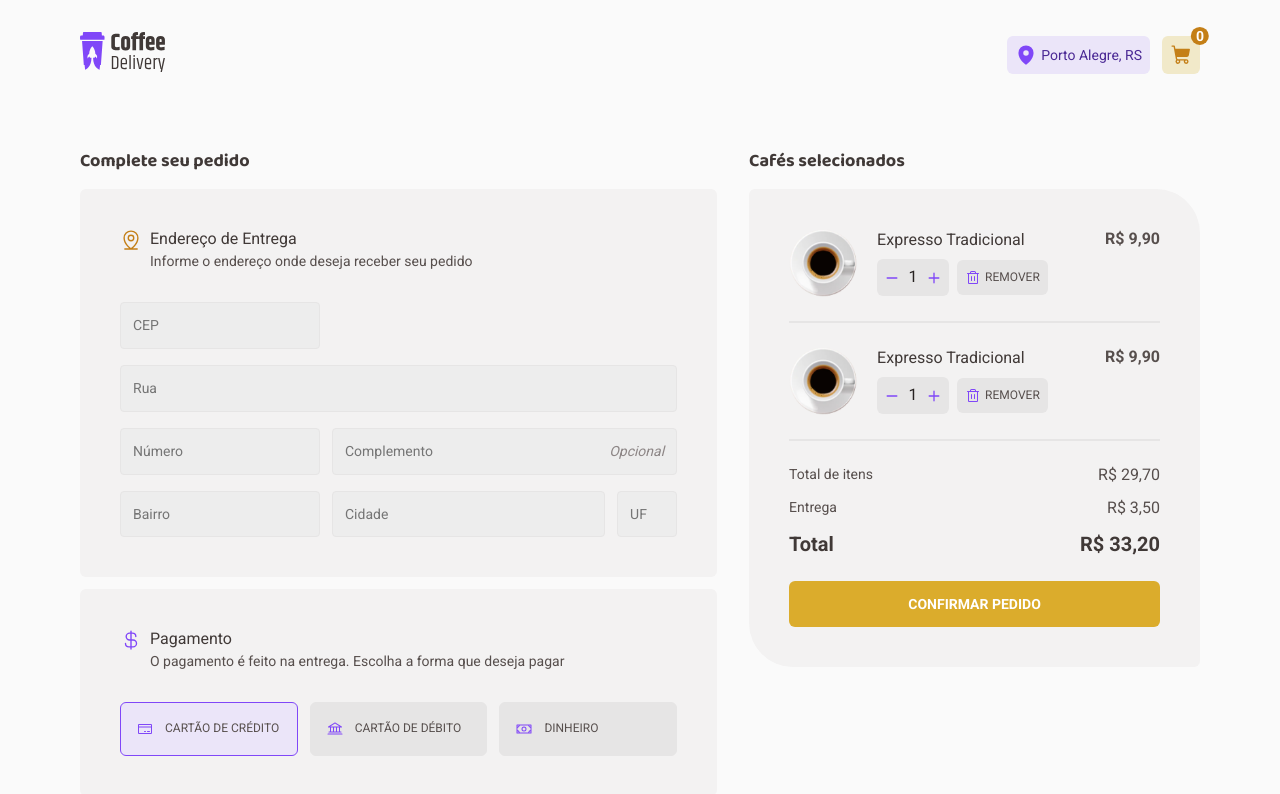
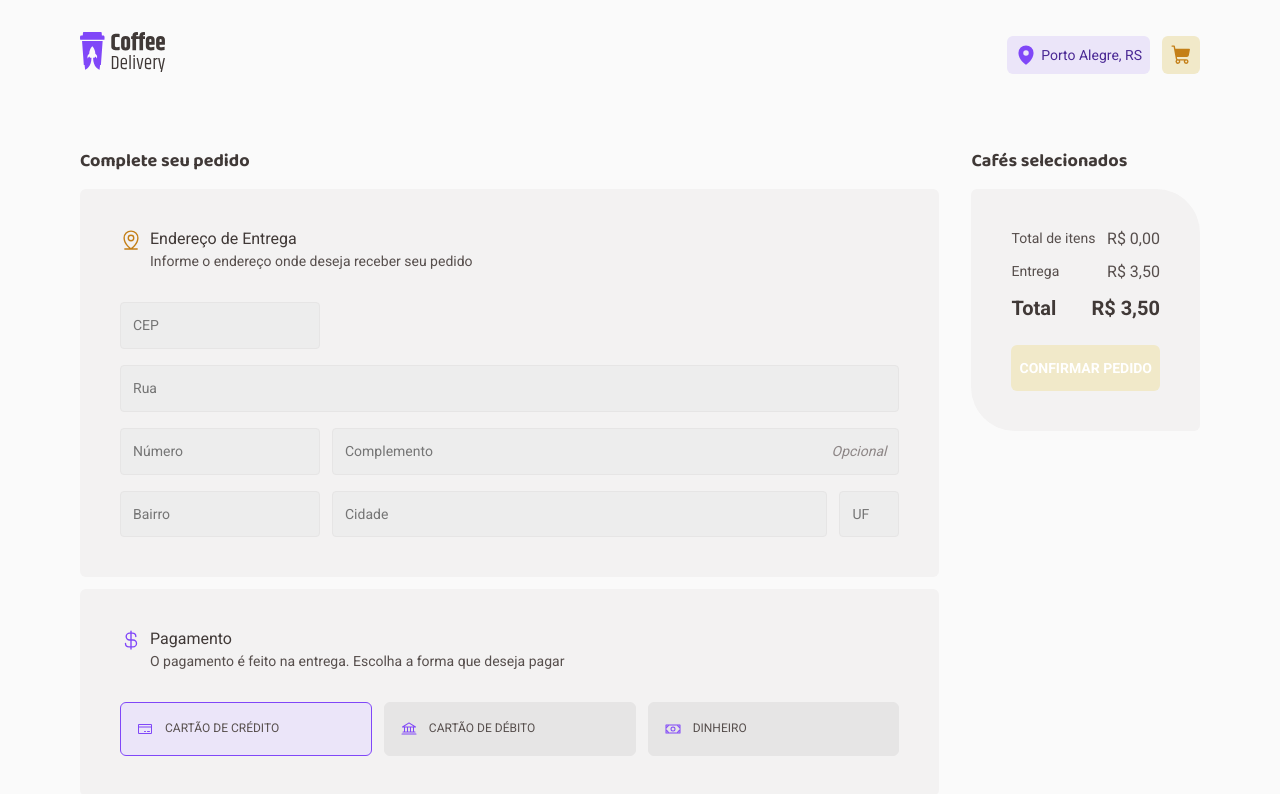
Before and after one commit to GeovaniJose/rocketseat-reactjs-2024-challenge-coffee-delivery, a React (Vite) app: page /checkout in a window 1280 px wide. Shown: the top 794 px of the page. Built offline with nearby package versions, Linux system fonts and the light colour scheme.

Commit message:
feat: implement cart reducer and actions

```diff
--- a/package.json
+++ b/package.json
@@ -11,6 +11,7 @@
   },
   "dependencies": {
     "@phosphor-icons/react": "^2.0.15",
+    "immer": "^10.0.3",
     "react": "^18.2.0",
     "react-dom": "^18.2.0",
     "react-router-dom": "^6.22.0",
--- a/src/components/Header/index.tsx
+++ b/src/components/Header/index.tsx
@@ -9,9 +9,9 @@ import { CartContext } from '../../contexts/CartContext'
 import { Aside, HeaderContainer } from './styles'
 
 export function Header() {
-  const { products } = useContext(CartContext)
+  const { cart } = useContext(CartContext)
 
-  const productsAmount = products.reduce(
+  const productsAmount = cart.reduce(
     (acc, product) => acc + product.quantity,
     0,
   )
@@ -33,7 +33,7 @@ export function Header() {
 
         <Link to="/checkout">
           <ShoppingCart size={22} weight="fill" />
-          <span>{productsAmount}</span>
+          {productsAmount ? <span>{productsAmount}</span> : null}
         </Link>
       </Aside>
     </HeaderContainer>
--- a/src/contexts/CartContext.tsx
+++ b/src/contexts/CartContext.tsx
@@ -1,21 +1,20 @@
-import { ReactNode, createContext, useState } from 'react'
+import { ReactNode, createContext, useEffect, useReducer } from 'react'
 
-export interface Coffee {
-  id: string
-  title: string
-  description: string
-  tags: string[]
-  price: number
-  imageSrc: string
-}
-
-interface Product extends Coffee {
-  quantity: number
-}
+import { Order, Product, cartReducer } from '../reducers/cart/reducer'
+import {
+  addProductAction,
+  decrementProductQuantityAction,
+  incrementProductQuantityAction,
+  removeProductAction,
+} from '../reducers/cart/actions'
 
 interface CartContextType {
-  products: Product[]
-  addProductToCart: (coffee: Coffee, quantity: number) => void
+  cart: Product[]
+  orders: Order[]
+  addProduct: (product: Product) => void
+  incrementProductQuantity: (productId: Product['id']) => void
+  decrementProductQuantity: (productId: Product['id']) => void
+  removeProduct: (productId: Product['id']) => void
 }
 
 export const CartContext = createContext({} as CartContextType)
@@ -25,35 +24,60 @@ interface CartContextProviderProps {
 }
 
 export function CartContextProvider({ children }: CartContextProviderProps) {
-  const [products, setProducts] = useState<Product[]>([])
-  console.log('🚀  products', products)
+  const [cartState, dispatch] = useReducer(
+    cartReducer,
+    {
+      cart: [],
+      orders: [],
+    },
+    (cartState) => {
+      const storedStateAsJSON = localStorage.getItem(
+        '@coffee-delivery:cart-state-1.0.0',
+      )
 
-  function addProductToCart(coffee: Coffee, quantity: number) {
-    const hasProduct = products.find((product) => product.id === coffee.id)
+      if (storedStateAsJSON) {
+        return JSON.parse(storedStateAsJSON)
+      }
 
-    if (hasProduct) {
-      setProducts((state) =>
-        state.map((product) => {
-          if (product.id === coffee.id) {
-            return {
-              ...product,
-              quantity: product.quantity + quantity,
-            }
-          } else {
-            return product
-          }
-        }),
-      )
-    } else {
-      setProducts((state) => [...state, { ...coffee, quantity }])
+      return cartState
+    },
+  )
+
+  const { cart, orders } = cartState
+
+  function addProduct(product: Product) {
+    dispatch(addProductAction(product))
+  }
+
+  function incrementProductQuantity(productId: Product['id']) {
+    dispatch(incrementProductQuantityAction(productId))
+  }
+
+  function decrementProductQuantity(productId: Product['id']) {
+    dispatch(decrementProductQuantityAction(productId))
+  }
+
+  function removeProduct(productId: Product['id']) {
+    dispatch(removeProductAction(productId))
+  }
+
+  useEffect(() => {
+    if (cartState) {
+      const stateJSON = JSON.stringify(cartState)
+
+      localStorage.setItem('@coffee-delivery:cart-state-1.0.0', stateJSON)
     }
-  }
+  }, [cartState])
 
   return (
     <CartContext.Provider
       value={{
-        products,
-        addProductToCart,
+        cart,
+        orders,
+        addProduct,
+        incrementProductQuantity,
+        decrementProductQuantity,
+        removeProduct,
       }}
     >
       {children}
--- a/src/pages/Checkout/index.tsx
+++ b/src/pages/Checkout/index.tsx
@@ -1,3 +1,5 @@
+import { Fragment, useContext } from 'react'
+
 import {
   Bank,
   CreditCard,
@@ -7,10 +9,10 @@ import {
   Trash,
 } from '@phosphor-icons/react'
 
-import tradicionalImg from '../../assets/coffees/expresso.png'
 import { Radio } from '../../components/Radio'
 import { TextField } from '../../components/TextField'
 import { QuantityCounter } from '../../components/QuantityCounter'
+import { CartContext } from '../../contexts/CartContext'
 
 import {
   Address,
@@ -28,7 +30,32 @@ import {
   Title,
 } from './styles'
 
+const shippingPrice = 3.5
+
 export function Checkout() {
+  const {
+    cart,
+    removeProduct,
+    incrementProductQuantity,
+    decrementProductQuantity,
+  } = useContext(CartContext)
+
+  const totalProductsPrice = cart.reduce((previousValue, currentItem) => {
+    return (previousValue += currentItem.price * currentItem.quantity)
+  }, 0)
+
+  function handleItemIncrement(itemId: string) {
+    incrementProductQuantity(itemId)
+  }
+
+  function handleItemDecrement(itemId: string) {
+    decrementProductQuantity(itemId)
+  }
+
+  function handleItemRemove(productId: string) {
+    removeProduct(productId)
+  }
+
   return (
     <Container>
       <div>
@@ -114,70 +141,73 @@ export function Checkout() {
         <Title>Cafés selecionados</Title>
 
         <CartPreview>
+          {cart.map((product) => (
+            <Fragment key={product.id}>
               <ProductItem>
-            <img src={tradicionalImg} alt="" />
+                <img src={product.imageSrc} alt="" />
 
                 <ProductInfo>
-              <span>Expresso Tradicional</span>
+                  <span>{product.title}</span>
 
                   <QuantityCounter
-                quantity={1}
-                incrementQuantity={() => null}
-                decrementQuantity={() => null}
+                    quantity={product.quantity}
+                    incrementQuantity={() => handleItemIncrement(product.id)}
+                    decrementQuantity={() => handleItemDecrement(product.id)}
                   />
 
-              <button>
+                  <button onClick={() => handleItemRemove(product.id)}>
                     <Trash size={16} />
                     <span>Remover</span>
                   </button>
                 </ProductInfo>
 
-            <aside>R$ 9,90</aside>
+                <aside>
+                  {(product.quantity * product.price).toLocaleString('pt-BR', {
+                    style: 'currency',
+                    currency: 'BRL',
+                  })}
+                </aside>
               </ProductItem>
 
               <Divider />
-
-          <ProductItem>
-            <img src={tradicionalImg} alt="" />
-
-            <ProductInfo>
-              <span>Expresso Tradicional</span>
-
-              <QuantityCounter
-                quantity={1}
-                incrementQuantity={() => null}
-                decrementQuantity={() => null}
-              />
-
-              <button>
-                <Trash size={16} />
-                <span>Remover</span>
-              </button>
-            </ProductInfo>
-
-            <aside>R$ 9,90</aside>
-          </ProductItem>
-
-          <Divider />
+            </Fragment>
+          ))}
 
           <CartTotal>
             <div>
               <span>Total de itens</span>
-              <span>R$ 29,70</span>
+              <span>
+                {new Intl.NumberFormat('pt-br', {
+                  currency: 'BRL',
+                  style: 'currency',
+                }).format(totalProductsPrice)}
+              </span>
             </div>
 
             <div>
               <span>Entrega</span>
-              <span>R$ 3,50</span>
+              <span>
+                {new Intl.NumberFormat('pt-br', {
+                  currency: 'BRL',
+                  style: 'currency',
+                }).format(shippingPrice)}
+              </span>
             </div>
 
             <div>
               <strong>Total</strong>
-              <strong>R$ 33,20</strong>
+              <strong>
+                {new Intl.NumberFormat('pt-br', {
+                  currency: 'BRL',
+                  style: 'currency',
+                }).format(totalProductsPrice + shippingPrice)}
+              </strong>
             </div>
           </CartTotal>
 
-          <ConfirmButton>Confirmar pedido</ConfirmButton>
+          <ConfirmButton disabled={!cart.length}>
+            Confirmar pedido
+          </ConfirmButton>
         </CartPreview>
       </div>
     </Container>
--- a/src/pages/Checkout/styles.ts
+++ b/src/pages/Checkout/styles.ts
@@ -120,13 +120,14 @@ export const ProductItem = styled.div`
 `
 
 export const ProductInfo = styled.div`
-  max-width: 13rem;
+  max-width: 12rem;
   display: flex;
   align-items: center;
   flex-wrap: wrap;
   gap: 0.5rem;
 
   > span {
+    width: 100%;
     color: ${(props) => props.theme.colors['base-subtitle']};
   }
 
@@ -193,4 +194,9 @@ export const ConfirmButton = styled.button`
   &:hover {
     background: ${(props) => props.theme.colors['yellow-dark']};
   }
+
+  &:disabled {
+    cursor: not-allowed;
+    background: ${(props) => props.theme.colors['yellow-light']};
+  }
 `
--- /dev/null
+++ b/src/reducers/cart/actions.ts
@@ -0,0 +1,61 @@
+import { Product } from './reducer'
+
+export enum ActionTypes {
+  ADD_PRODUCT = 'ADD_PRODUCT',
+  INCREMENT_PRODUCT_QUANTITY = 'INCREMENT_PRODUCT_QUANTITY',
+  DECREMENT_PRODUCT_QUANTITY = 'DECREMENT_PRODUCT_QUANTITY',
+  REMOVE_PRODUCT = 'REMOVE_PRODUCT',
+}
+
+export type Actions =
+  | {
+      type: ActionTypes.ADD_PRODUCT
+      payload: {
+        product: Product
+      }
+    }
+  | {
+      type:
+        | ActionTypes.INCREMENT_PRODUCT_QUANTITY
+        | ActionTypes.DECREMENT_PRODUCT_QUANTITY
+        | ActionTypes.REMOVE_PRODUCT
+      payload: {
+        productId: Product['id']
+      }
+    }
+
+export function addProductAction(product: Product) {
+  return {
+    type: ActionTypes.ADD_PRODUCT,
+    payload: {
+      product,
+    },
+  } satisfies Actions
+}
+
+export function incrementProductQuantityAction(productId: Product['id']) {
+  return {
+    type: ActionTypes.INCREMENT_PRODUCT_QUANTITY,
+    payload: {
+      productId,
+    },
+  } satisfies Actions
+}
+
+export function decrementProductQuantityAction(productId: Product['id']) {
+  return {
+    type: ActionTypes.DECREMENT_PRODUCT_QUANTITY,
+    payload: {
+      productId,
+    },
+  } satisfies Actions
+}
+
+export function removeProductAction(productId: Product['id']) {
+  return {
+    type: ActionTypes.REMOVE_PRODUCT,
+    payload: {
+      productId,
+    },
+  } satisfies Actions
+}
--- /dev/null
+++ b/src/reducers/cart/reducer.ts
@@ -0,0 +1,76 @@
+import { produce } from 'immer'
+
+import { ActionTypes, Actions } from './actions'
+
+interface Coffee {
+  id: string
+  title: string
+  description: string
+  tags: string[]
+  price: number
+  imageSrc: string
+}
+
+export interface Product extends Coffee {
+  quantity: number
+}
+
+export interface Order {
+  id: number
+  products: Product[]
+}
+
+interface CartState {
+  cart: Product[]
+  orders: Order[]
+}
+
+export function cartReducer(state: CartState, action: Actions) {
+  switch (action.type) {
+    case ActionTypes.ADD_PRODUCT:
+      return produce(state, (draft) => {
+        const productAlreadyAdded = draft.cart.find(
+          (product) => product.id === action.payload.product.id,
+        )
+
+        if (productAlreadyAdded) {
+          productAlreadyAdded.quantity += action.payload.product.quantity
+        } else {
+          draft.cart.push(action.payload.product)
+        }
+      })
+
+    case ActionTypes.INCREMENT_PRODUCT_QUANTITY:
+      return produce(state, (draft) => {
+        const productToIncrement = draft.cart.find(
+          (product) => product.id === action.payload.productId,
+        )
+
+        if (productToIncrement?.id) {
+          productToIncrement.quantity += 1
+        }
+      })
+
+    case ActionTypes.DECREMENT_PRODUCT_QUANTITY:
+      return produce(state, (draft) => {
+        const productToDecrement = draft.cart.find(
+          (product) => product.id === action.payload.productId,
+        )
+
+        if (productToDecrement?.id && productToDecrement.quantity > 1) {
+          productToDecrement.quantity -= 1
+        }
+      })
+
+    case ActionTypes.REMOVE_PRODUCT:
+      return produce(state, (draft) => {
+        const productToRemoveId = draft.cart.findIndex(
+          (product) => product.id === action.payload.productId,
+        )
+        draft.cart.splice(productToRemoveId, 1)
+      })
+
+    default:
+      return state
+  }
+}
```
Also changed, not shown: src/components/Card/index.tsx (+5 -4 lines), 1 other file (tests, documents, lock files or other folders). Lines whose indentation alone changed are shown as unchanged.
